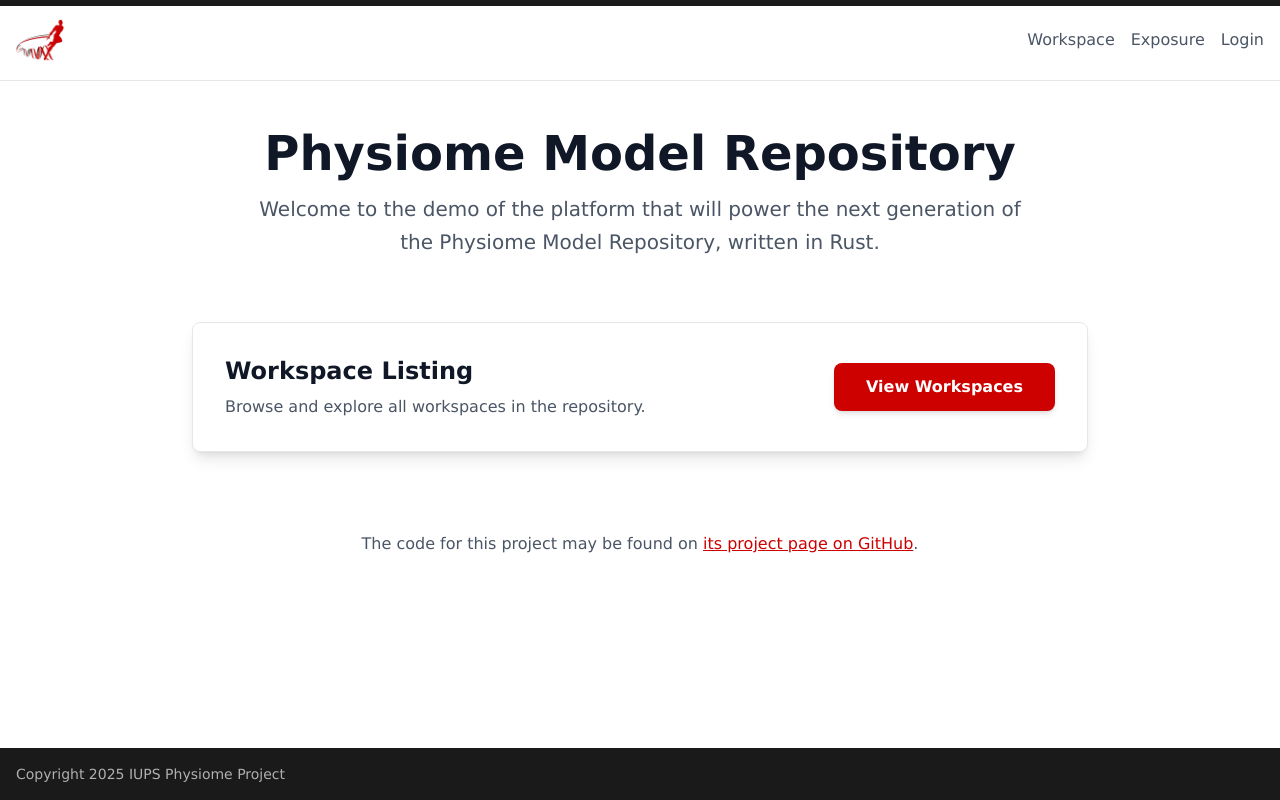
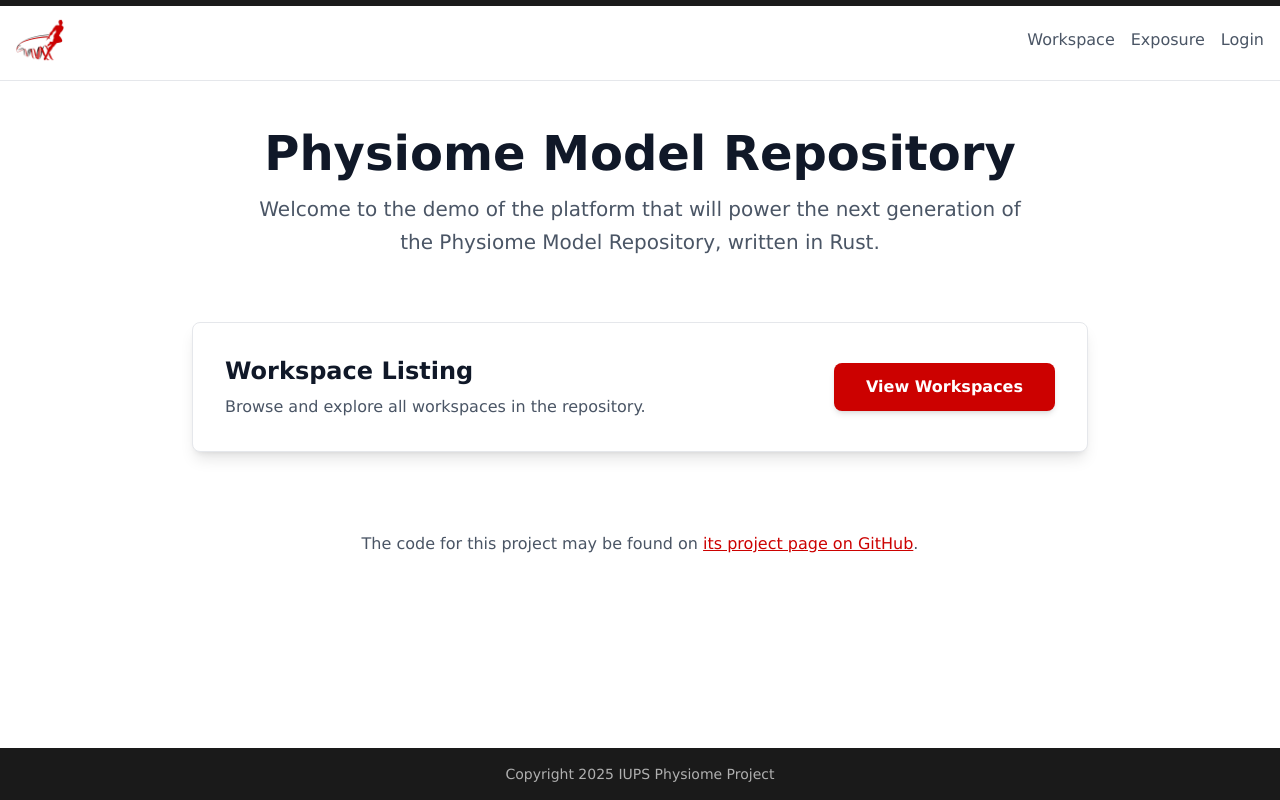
Before and after one commit to akhuoa/pmrapp-frontend, a Vue app: page / in a window 1280 px wide. Built offline with nearby package versions, Linux system fonts and the light colour scheme; no server answers.

Commit message:
Update footer theme color

```diff
--- a/src/components/Footer.vue
+++ b/src/components/Footer.vue
@@ -2,8 +2,8 @@
 <script setup lang="ts"></script>
 
 <template>
-  <footer class="bg-dark dark:bg-gray-900 text-dark-light dark:text-gray-400 py-4">
-    <div class="container mx-auto px-4">
+  <footer class="bg-dark dark:bg-gray-800 text-dark-light dark:text-gray-400 py-4">
+    <div class="container mx-auto px-4 text-center">
       <p class="text-sm font-light">Copyright 2025 IUPS Physiome Project</p>
     </div>
   </footer>
```
